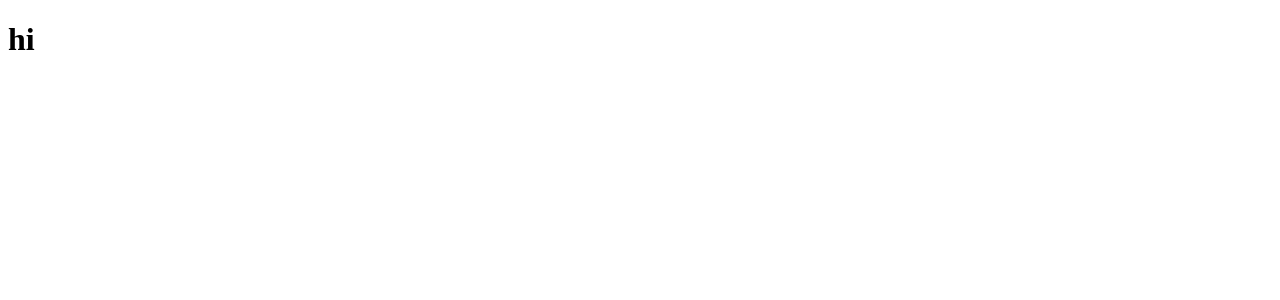
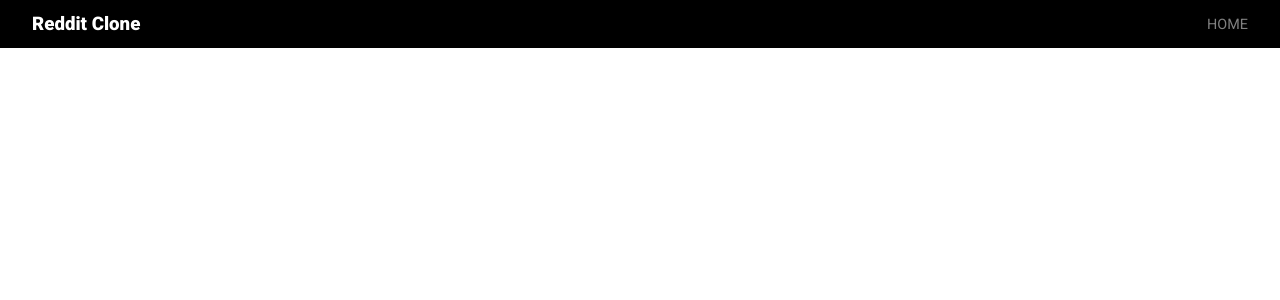
Before and after one commit to TheEmperor342/Redid, a React (Vite) app in the folder frontend/: page / in a window 1280 px wide. Shown: the top 300 px of the page. Built offline with nearby package versions, Linux system fonts and the light colour scheme.

Commit message:
feat: navbar

```diff
--- a/frontend/src/App.tsx
+++ b/frontend/src/App.tsx
@@ -1 +1,6 @@
-export default () => <h1>hi</h1>
+import Navbar from "./components/navbar";
+
+export default () =>
+<>
+	<Navbar />
+</>
--- /dev/null
+++ b/frontend/src/components/navbar/index.ts
@@ -0,0 +1,3 @@
+import navbar from "./navbar";
+
+export default navbar;
--- /dev/null
+++ b/frontend/src/components/navbar/navbar.tsx
@@ -0,0 +1,12 @@
+import "./style.css"
+
+export default () => {
+	return (
+		<nav>
+			<h3>Reddit Clone</h3>
+			<div>
+				<a href="/"><p>HOME</p></a>
+			</div>
+		</nav>
+	)
+}
--- /dev/null
+++ b/frontend/src/components/navbar/style.css
@@ -0,0 +1,22 @@
+nav {
+	background-color: var(--bg);
+	display: flex;
+	justify-content: space-between;
+	align-items: center;
+	padding-left: 2rem;
+	padding-right: 2rem;
+	height: 3rem;
+
+	font-family: Roboto, sans-serif;
+}
+
+nav h3 {
+	font-weight: 900;
+	color: var(--nav-h3);
+}
+nav div a {
+	color: var(--nav-h3);
+	opacity: 0.5;
+	font-size: 0.9rem;
+	text-decoration: none;
+}
--- a/frontend/src/index.css
+++ b/frontend/src/index.css
@@ -0,0 +1,11 @@
+@import url('https://fonts.googleapis.com/css2?family=Roboto:ital,wght@0,100;0,300;0,400;0,500;0,700;0,900;1,100;1,300;1,400;1,500;1,700;1,900&display=swap');
+
+:root {
+	--bg: #000;
+	--nav-h3: #fff;
+}
+
+* {
+	margin: 0px;
+	padding: 0px;
+}
```
